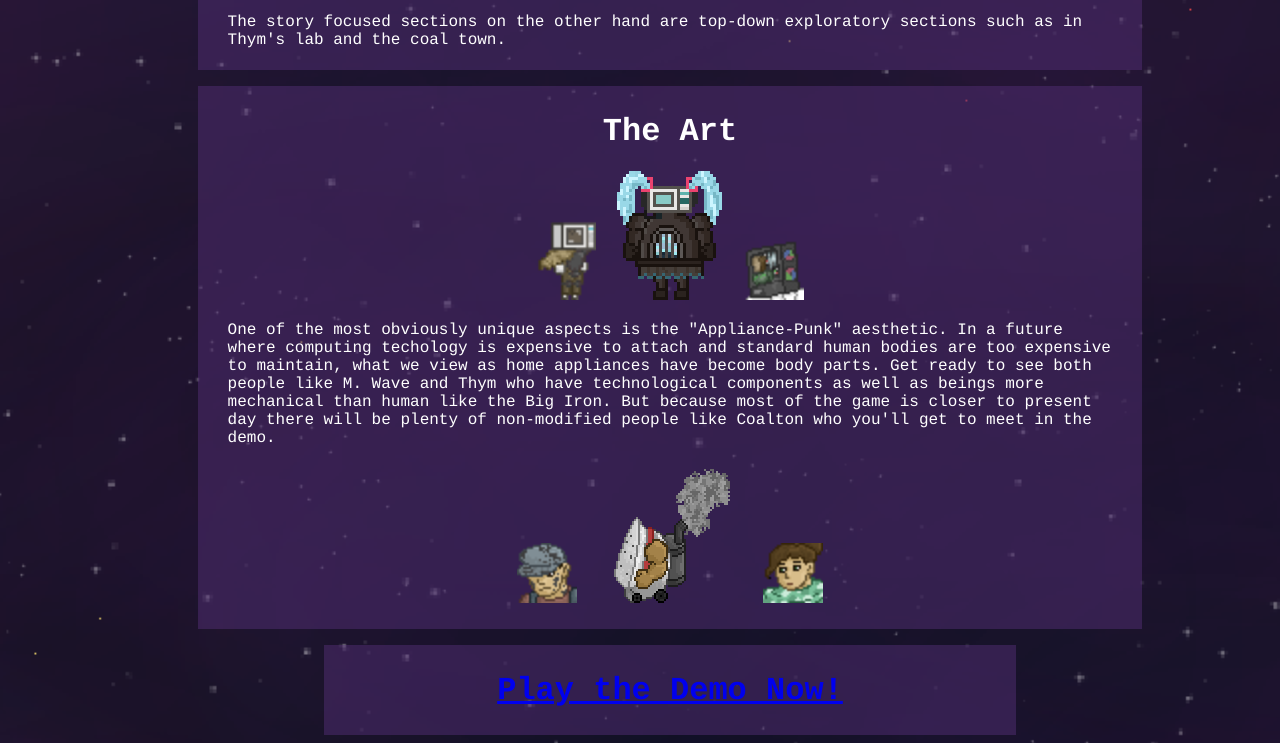
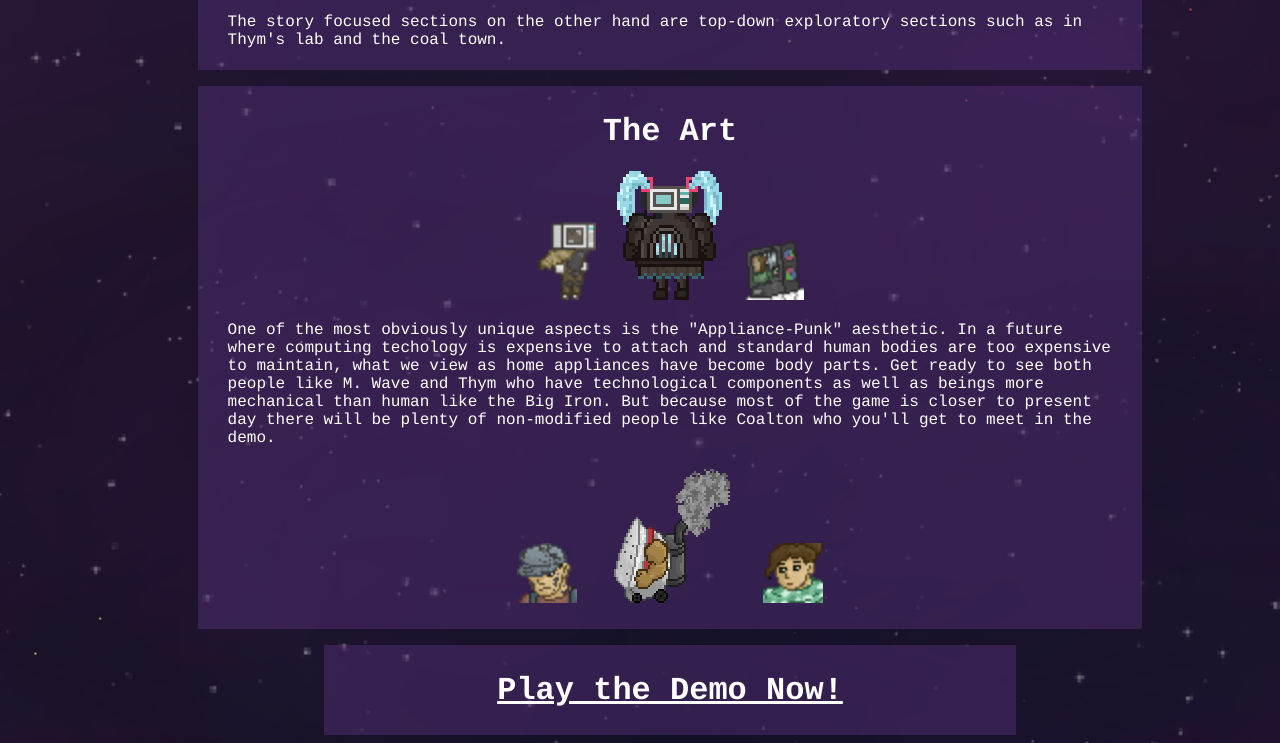
Before and after one commit to EndPixel5/chronowave-website, a plain HTML site: page index.html in a window 1280 px wide. Shown: the part 2674-3417 px from the top of the page. Drawn offline with Linux system fonts and the light colour scheme.

Commit message:
Update index.html

```diff
--- a/index.html
+++ b/index.html
@@ -61,7 +61,7 @@
 </div>
       <p></p>
       <div class = "demo-section">
-          <h1 class="poster"><a href = "https://endpixel.itch.io/chronowave-global-appliance" target="_blank">Play the Demo Now!</a></h1>
+          <h1 class="poster"><a class = "bottom-demo" href = "https://endpixel.itch.io/chronowave-global-appliance" target="_blank">Play the Demo Now!</a></h1>
       </div>
 
   </body>
```
